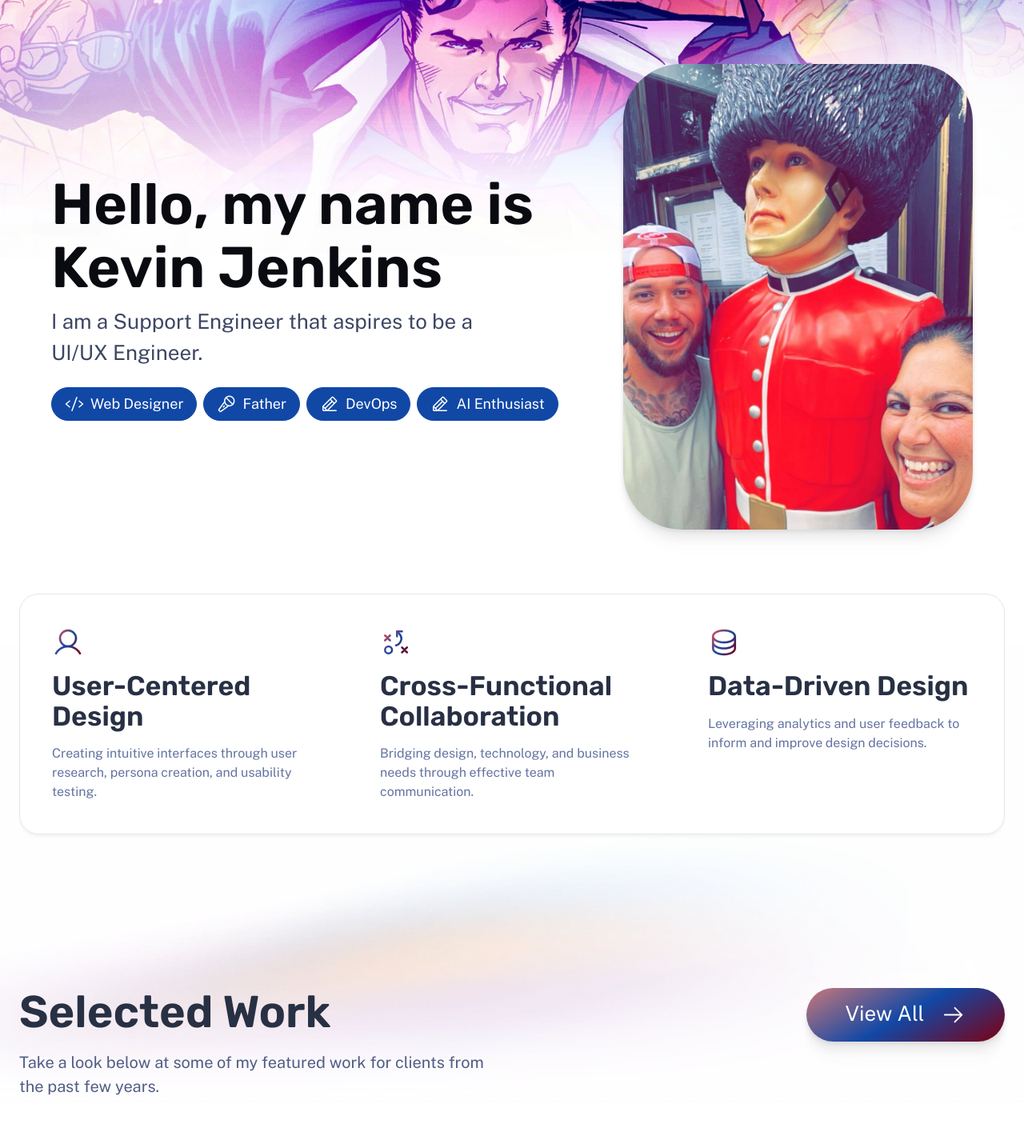
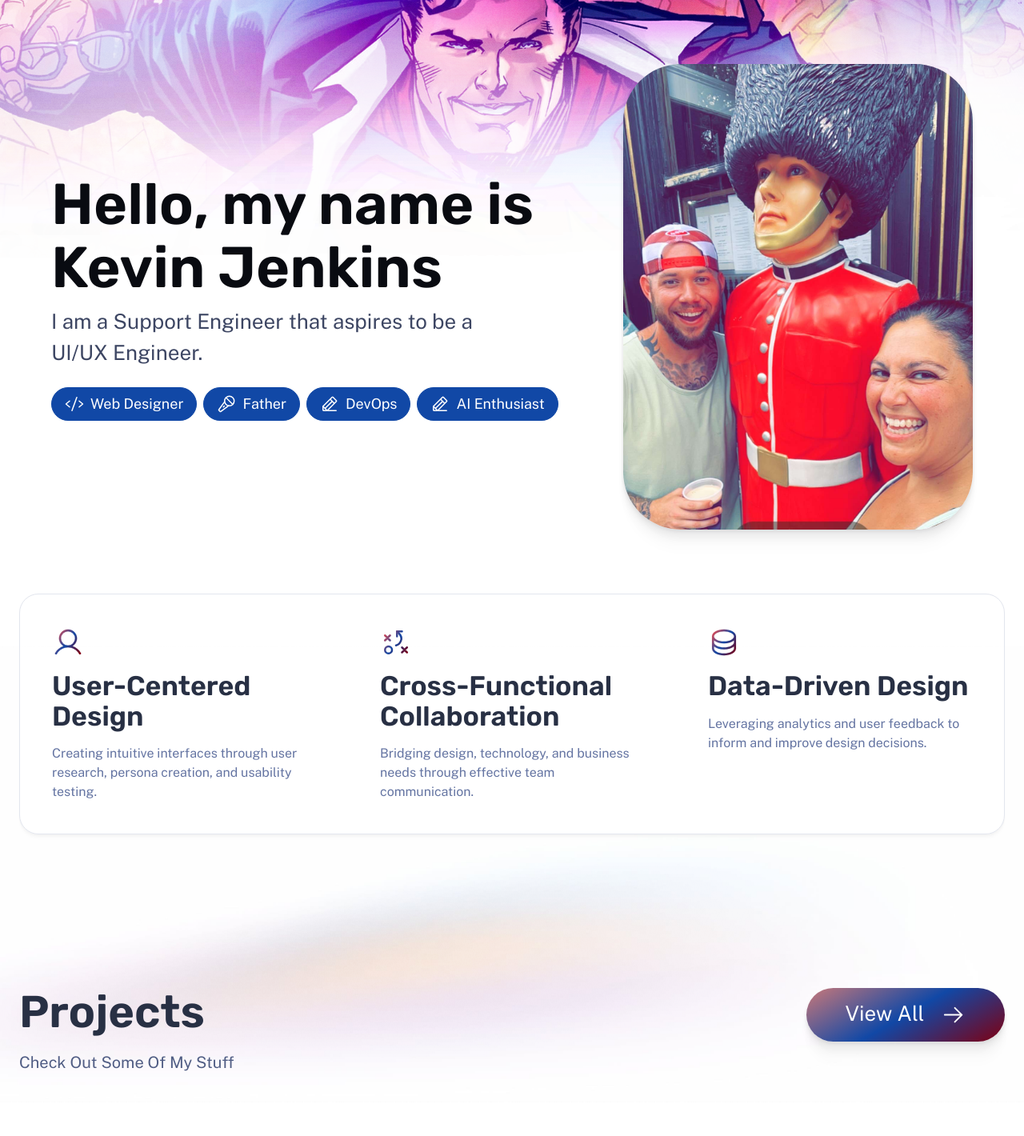
Before and after one commit to leroy338/portfolio-superman, an Astro site: page / in a window 1280 px wide. Shown: the part 105-1525 px from the top of the page at 80% size. Built offline with nearby package versions, Linux system fonts and the light colour scheme; Astro itself is replaced by a stand-in of ours.

Commit message:
Changed headers and picture transition.

```diff
--- a/src/components/ContactCTA.astro
+++ b/src/components/ContactCTA.astro
@@ -4,7 +4,7 @@ import Icon from './Icon.astro';
 ---
 
 <aside>
-	<h2>Interested in working together?</h2>
+	<h2>You Know Where To Find Me</h2>
 	<CallToAction href="mailto:jenkinskevin101@gmail.com">
 		Send Me a Message
 		<Icon icon="paper-plane-tilt" size="1.2em" />
--- a/src/pages/index.astro
+++ b/src/pages/index.astro
@@ -59,7 +59,7 @@ const contactInfo = {
 					alt="Kevin Jenkins smiling next to a statue in Savannah, GA"
 					width="480"
 					height="620"
-					src="/assets/Savannah.JPG"
+					src="/assets/DS-Tavern.JPG"
 					class="hero-image"
 				/>
 			</header>
@@ -70,8 +70,8 @@ const contactInfo = {
 		<main class="wrapper stack gap-20 lg:gap-48">
 			<section class="section with-background with-cta">
 				<header class="section-header stack gap-2 lg:gap-4">
-					<h3>Selected Work</h3>
-					<p>Take a look below at some of my featured work for clients from the past few years.</p>
+					<h3>Projects</h3>
+					<p>Check Out Some Of My Stuff</p>
 				</header>
 
 				<div class="gallery">
@@ -152,6 +152,7 @@ const contactInfo = {
 		object-position: top;
 		border-radius: 1.5rem;
 		box-shadow: var(--shadow-md);
+		transition: none; /* Remove any transition effects */
 	}
 
 	@media (min-width: 50em) {
```
